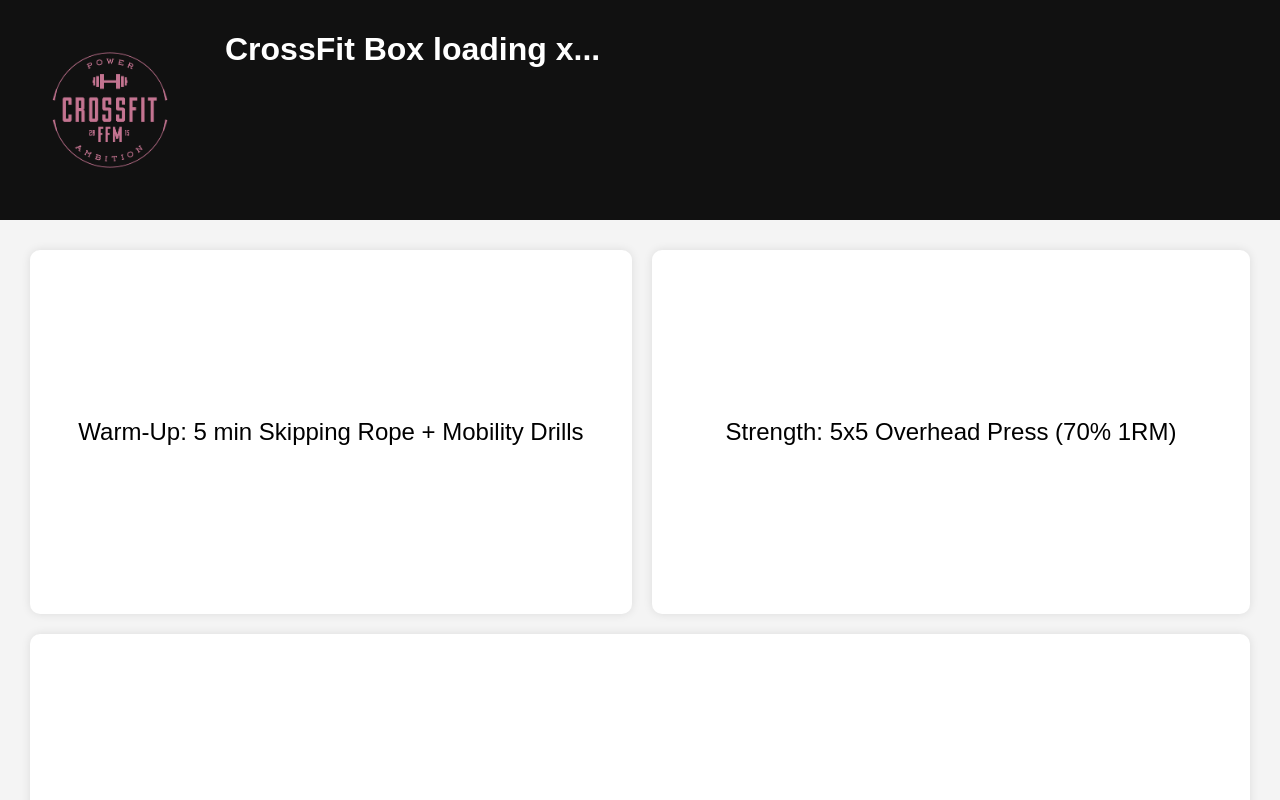
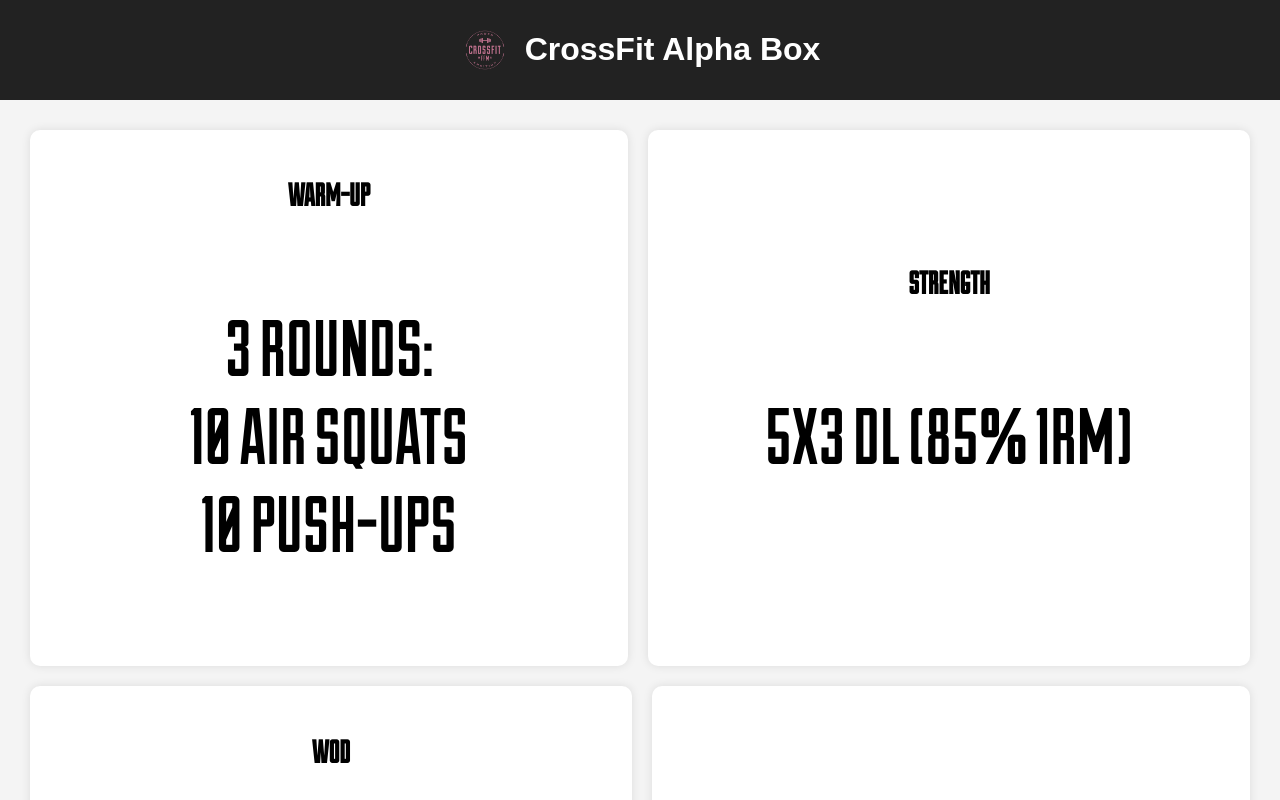
Before and after one commit to densenden/wod_app, a plain HTML site: page docs/index.html in a window 1280 px wide. Shown: the top 800 px of the page. Drawn offline with Linux system fonts and the light colour scheme.

Commit message:
---after reset, font integration

```diff
--- a/docs/data/default_wods.json
+++ b/docs/data/default_wods.json
@@ -1,105 +1,23 @@
 {
-    "name": "Default Gym",
+    "name": "CrossFit Alpha Box",
     "wods": [
         {
             "warmup": "10 min Row + Dynamic Stretching",
-            "strength": "5x5 Back Squat (80% 1RM)",
+            "strength": "5x5 BSQ (80% 1RM)",
             "wod": "AMRAP 12min:\n12 Thrusters (40kg/90lbs)\n12 Burpees",
-            "accessory": "3x15 GHD Sit-Ups",
-            "mobility": "10 min Foam Rolling & Hip Openers",
-            "cooldown": "Static Stretching 5 min",
-            "conditioning": "5 rounds:\n30 sec AirBike\n30 sec Rest",
-            "team_wod": "Teams of 2:\n200 Wallballs (shared)\n150 Pull-Ups\n100 Box Jumps"
+            "accessory": "3x15 GHD Sit-Ups"
         },
         {
             "warmup": "3 Rounds:\n10 Air Squats\n10 Push-Ups",
-            "strength": "5x3 Deadlift (85% 1RM)",
-            "wod": "21-15-9:\nDeadlifts (50kg/110lbs)\nBox Jumps (24/20 inch)",
-            "accessory": "3x12 Reverse Hypers",
-            "mobility": "Pigeon Stretch 2 min per side",
-            "cooldown": "Banded Hamstring Stretch",
-            "conditioning": "EMOM 10min:\nRow 150m + 5 Burpees",
-            "team_wod": "Partner AMRAP 15min:\n5 Synchro Thrusters\n10 Pull-Ups\n200m Run"
+            "strength": "5x3 DL (85% 1RM)",
+            "wod": "21-15-9:\nDL (50kg/110lbs)\nBox Jumps (24/20 inch)",
+            "accessory": "3x12 Reverse Hypers"
         },
         {
             "warmup": "5 min Assault Bike + Shoulder Activation",
-            "strength": "4x6 Bench Press (75% 1RM)",
-            "wod": "4 Rounds:\n400m Run\n15 Pull-Ups\n10 Overhead Squats (40kg/90lbs)",
-            "accessory": "3x12 Ring Rows",
-            "mobility": "Thoracic Spine Foam Rolling",
-            "cooldown": "Breathing Exercises",
-            "conditioning": "Tabata AirSquats 8 rounds",
-            "team_wod": "Teams of 3:\n30 Clean & Jerks (50kg)\n30 Box Step-Ups\nRow 500m"
-        },
-        {
-            "warmup": "5 min Skipping Rope + Mobility Drills",
-            "strength": "5x5 Overhead Press (70% 1RM)",
-            "wod": "For Time:\n100 Double Unders\n50 Wall Balls\n25 Pull-Ups",
-            "accessory": "3x12 Hanging Leg Raises",
-            "mobility": "Cat-Cow Stretch + Deep Squat Hold",
-            "cooldown": "5 min Meditation",
-            "conditioning": "400m Sled Push",
-            "team_wod": "Pair WOD:\nYou go - I go Burpee Box Jumps"
-        },
-        {
-            "warmup": "5 min Skipping Rope + Mobility Drills",
-            "strength": "5x5 Overhead Press (70% 1RM)",
-            "wod": "For Time:\n100 Double Unders\n50 Wall Balls\n25 Pull-Ups",
-            "accessory": "3x12 Hanging Leg Raises",
-            "mobility": "Cat-Cow Stretch + Deep Squat Hold",
-            "cooldown": "5 min Meditation",
-            "conditioning": "400m Sled Push",
-            "team_wod": "Pair WOD:\nYou go - I go Burpee Box Jumps"
-        },
-        {
-            "warmup": "5 min Skipping Rope + Mobility Drills",
-            "strength": "5x5 Overhead Press (70% 1RM)",
-            "wod": "For Time:\n100 Double Unders\n50 Wall Balls\n25 Pull-Ups",
-            "accessory": "3x12 Hanging Leg Raises",
-            "mobility": "Cat-Cow Stretch + Deep Squat Hold",
-            "cooldown": "5 min Meditation",
-            "conditioning": "400m Sled Push",
-            "team_wod": "Pair WOD:\nYou go - I go Burpee Box Jumps"
-        },
-        {
-            "warmup": "5 min Skipping Rope + Mobility Drills",
-            "strength": "5x5 Overhead Press (70% 1RM)",
-            "wod": "For Time:\n100 Double Unders\n50 Wall Balls\n25 Pull-Ups",
-            "accessory": "3x12 Hanging Leg Raises",
-            "mobility": "Cat-Cow Stretch + Deep Squat Hold",
-            "cooldown": "5 min Meditation",
-            "conditioning": "400m Sled Push",
-            "team_wod": "Pair WOD:\nYou go - I go Burpee Box Jumps"
-        },
-        {
-            "warmup": "5 min Skipping Rope + Mobility Drills",
-            "strength": "5x5 Overhead Press (70% 1RM)",
-            "wod": "For Time:\n100 Double Unders\n50 Wall Balls\n25 Pull-Ups",
-            "accessory": "3x12 Hanging Leg Raises",
-            "mobility": "Cat-Cow Stretch + Deep Squat Hold",
-            "cooldown": "5 min Meditation",
-            "conditioning": "400m Sled Push",
-            "team_wod": "Pair WOD:\nYou go - I go Burpee Box Jumps"
-        },
-        {
-            "warmup": "5 min Skipping Rope + Mobility Drills",
-            "strength": "5x5 Overhead Press (70% 1RM)",
-            "wod": "For Time:\n100 Double Unders\n50 Wall Balls\n25 Pull-Ups",
-            "accessory": "3x12 Hanging Leg Raises",
-            "mobility": "Cat-Cow Stretch + Deep Squat Hold",
-            "cooldown": "5 min Meditation",
-            "conditioning": "400m Sled Push",
-            "team_wod": "Pair WOD:\nYou go - I go Burpee Box Jumps"
-        },
-        {
-            "warmup": "5 min Skipping Rope + Mobility Drills",
-            "strength": "5x5 Overhead Press (70% 1RM)",
-            "wod": "For Time:\n100 Double Unders\n50 Wall Balls\n25 Pull-Ups",
-            "accessory": "3x12 Hanging Leg Raises",
-            "mobility": "Cat-Cow Stretch + Deep Squat Hold",
-            "cooldown": "5 min Meditation",
-            "conditioning": "400m Sled Push",
-            "team_wod": "Pair WOD:\nYou go - I go Burpee Box Jumps"
+            "strength": "4x6 BP (75% 1RM)",
+            "wod": "4 Rounds:\n400m Run\n15 Pull-Ups\n10 OHS (40kg/90lbs)",
+            "accessory": "3x12 Ring Rows"
         }
     ]
 }
--- a/docs/index.html
+++ b/docs/index.html
@@ -4,19 +4,19 @@
     <meta charset="UTF-8">
     <meta name="viewport" content="width=device-width, initial-scale=1.0">
     <title>Workout of the Day</title>
-    <meta http-equiv="refresh" content="10"> <!-- Reload every 10 seconds -->
+    <meta http-equiv="refresh" content="10"> <!-- Reload alle 10 Sekunden -->
     <link rel="stylesheet" href="style.css">
 </head>
 <body>
     <div class="header">
         <img src="assets/logo.png" alt="Box Logo">
-        <h1 id="name">CrossFit Box loading x...</h1>
+        <h1 id="box-name">Loading...</h1>
     </div>
     <div class="container">
-        <div class="box" id="warmup">Warm-Up: Loading...</div>
-        <div class="box" id="strength">Strength: Loading...</div>
-        <div class="box" id="wod">WOD: Loading...</div>
-        <div class="box" id="accessory">Accessory: Loading...</div>
+        <div class="box" id="warmup"><h2>Warm-Up</h2><p>Loading...</p></div>
+        <div class="box" id="strength"><h2>Strength</h2><p>Loading...</p></div>
+        <div class="box" id="wod"><h2>WOD</h2><p>Loading...</p></div>
+        <div class="box" id="accessory"><h2>Accessory</h2><p>Loading...</p></div>
     </div>
     <script src="script.js"></script>
 </body>
--- a/docs/script.js
+++ b/docs/script.js
@@ -10,30 +10,26 @@ async function loadWOD() {
         const data = await response.json();
         console.log("WOD Data:", data);
 
-        const today = new Date();
-        const dayOfYear = today.getUTCDate() % data.wods.length; // Verhindert Out-of-Bounds Fehler
-        console.log("Today's Index:", dayOfYear);
-        console.log("Workout Object:", data.wods[dayOfYear]);
+        // Setze den Namen der Box aus JSON
+        document.getElementById("box-name").textContent = data.name || "CrossFit Box";
 
-        if (!data.wods || !data.wods[dayOfYear]) {
-            throw new Error('Invalid WOD data structure or missing entries');
-        }
+        // Zufälliges WOD auswählen
+        const randomIndex = Math.floor(Math.random() * data.wods.length);
+        console.log("Random WOD Index:", randomIndex);
 
-        // WOD Daten aus JSON extrahieren
-        let workout = data.wods[dayOfYear];
+        const wod = data.wods[randomIndex];
 
-        // Elemente in der HTML aktualisieren
-        document.getElementById("warmup").textContent = "Warm-Up: " + (workout.warmup || "No Data");
-        document.getElementById("strength").textContent = "Strength: " + (workout.strength || "No Data");
-        document.getElementById("wod").textContent = "WOD: " + (workout.wod || "No Data");
-        document.getElementById("accessory").textContent = "Accessory: " + (workout.accessory || "No Data");
+        document.getElementById("warmup").innerHTML = "<h2>WARM-UP</h2><p>" + (wod.warmup || "No Data").replace(/\n/g, '<br>') + "</p>";
+        document.getElementById("strength").innerHTML = "<h2>STRENGTH</h2><p>" + (wod.strength || "No Data").replace(/\n/g, '<br>') + "</p>";
+        document.getElementById("wod").innerHTML = "<h2>WOD</h2><p>" + (wod.wod || "No Data").replace(/\n/g, '<br>') + "</p>";
+        document.getElementById("accessory").innerHTML = "<h2>ACCESSORY</h2><p>" + (wod.accessory || "No Data").replace(/\n/g, '<br>') + "</p>";
 
     } catch (error) {
         console.error("Error loading WOD:", error);
-        document.getElementById("warmup").textContent = "Error loading WOD data";
-        document.getElementById("strength").textContent = "";
-        document.getElementById("wod").textContent = "";
-        document.getElementById("accessory").textContent = "";
+        document.getElementById("warmup").innerHTML = "<h2>WARM-UP</h2><p>Error loading WOD data</p>";
+        document.getElementById("strength").innerHTML = "";
+        document.getElementById("wod").innerHTML = "";
+        document.getElementById("accessory").innerHTML = "";
     }
 }
 
--- a/docs/style.css
+++ b/docs/style.css
@@ -1,3 +1,8 @@
+@font-face {
+    font-family: 'FFMCF';
+    src: url('assets/FFMCF.otf') format('opentype');
+}
+
 body {
     font-family: Arial, sans-serif;
     text-align: center;
@@ -5,19 +10,21 @@ body {
     padding: 0;
     background-color: #f4f4f4;
 }
+
 .header {
     display: flex;
-    align-items: left;
-    justify-content: left;
+    align-items: center;
+    justify-content: center;
     padding: 10px;
-    background: #111;
+    background: #222;
     color: white;
 }
+
 .header img {
-    height: 150px;
+    height: 50px;
     margin-right: 15px;
-    padding: 25px;
 }
+
 .container {
     display: flex;
     flex-wrap: wrap;
@@ -25,20 +32,30 @@ body {
     padding: 20px;
     height: calc(100vh - 80px);
 }
+
 .box {
     background: white;
     border-radius: 10px;
     padding: 20px;
     box-shadow: 0 0 10px rgba(0, 0, 0, 0.1);
     display: flex;
+    flex-direction: column;
     align-items: center;
     justify-content: center;
     flex-grow: 1;
     min-width: 45%;
     min-height: 45%;
     margin: 10px;
-    font-size: 24px;
+    font-size: 5em;
+    text-transform: uppercase;
+    font-family: 'FFMCF', Arial, sans-serif;
 }
+
+.box h2 {
+    font-size: 0.4em;
+    margin-bottom: 10px;
+}
+
 @media (max-width: 768px) {
     .container {
         flex-direction: column;
@@ -46,6 +63,6 @@ body {
     .box {
         min-width: 90%;
         min-height: auto;
-        font-size: 20px;
+        font-size: 3em;
     }
 }
```
Also changed, not shown: docs/assets/FFMCF.otf (added).
